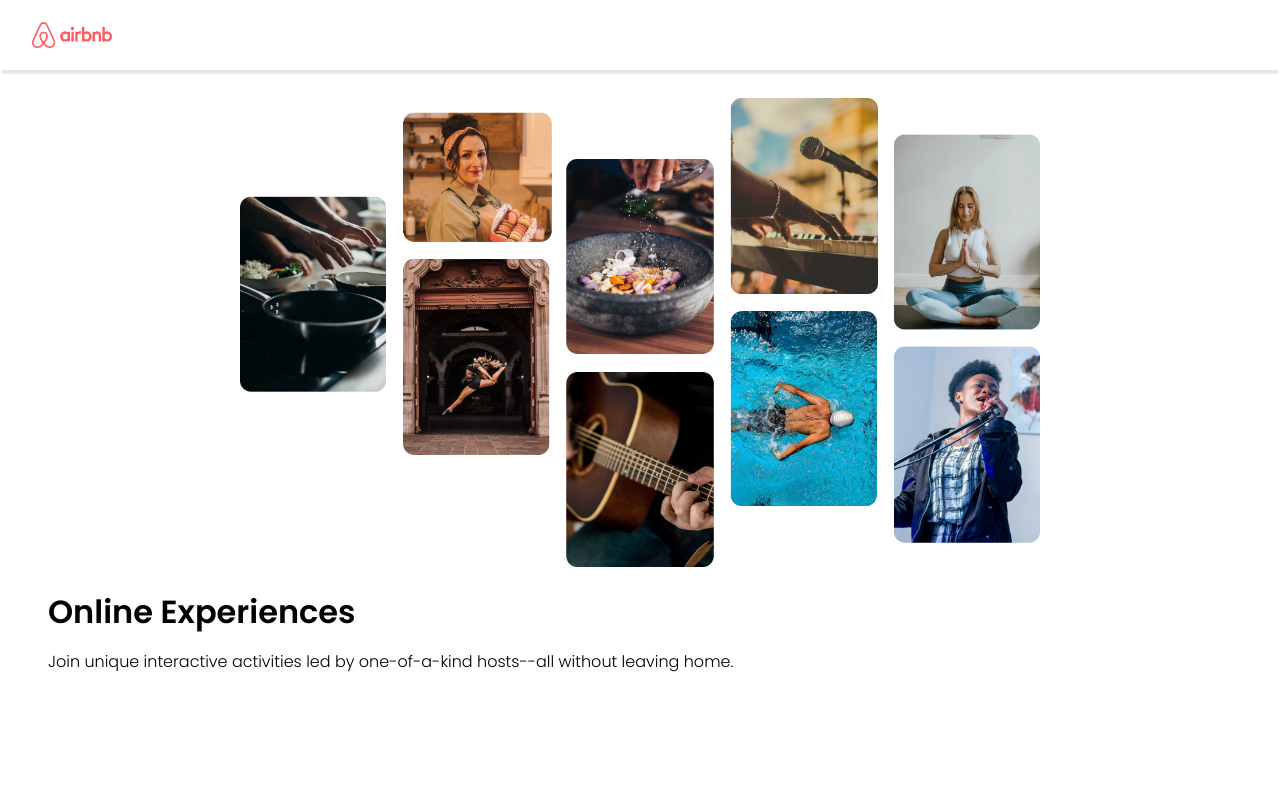
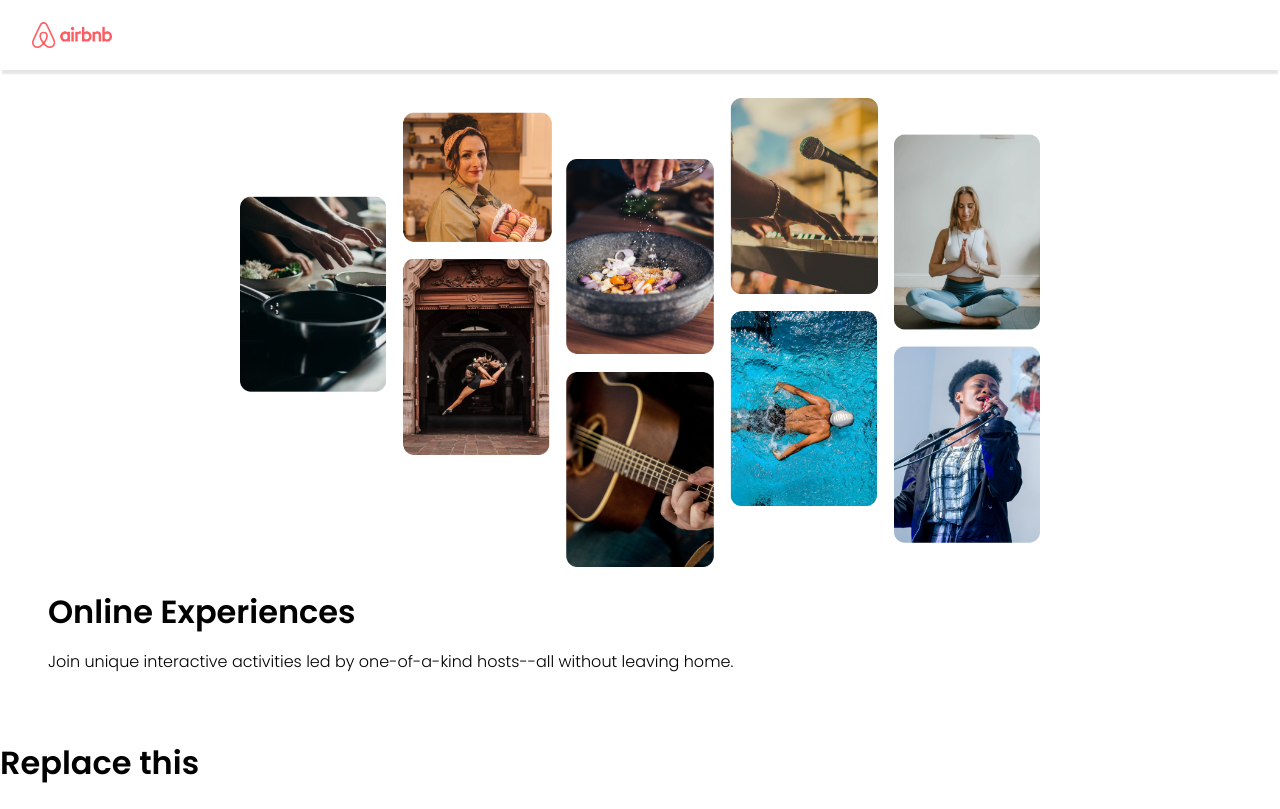
Before and after one commit to Dulshad/airbnb-experiences-clone, a React (Vite) app: page / in a window 1280 px wide. Built offline with nearby package versions, Linux system fonts and the light colour scheme.

Commit message:
added new project files

```diff
--- a/src/App.jsx
+++ b/src/App.jsx
@@ -1,11 +1,13 @@
 import Navbar from "./components/navbar/Navbar"
 import Hero from "./components/hero/Hero"
+import Card from "./components/card/Card"
 
 export default function App() {
     return (
         <>
             <Navbar />
             <Hero />
+            <Card />
         </>
     )
 }
--- /dev/null
+++ b/src/components/card/Card.jsx
@@ -0,0 +1,26 @@
+/*
+Challenge: Build the Card component
+For now, hard-code in the data (like
+the rating, title, price, etc.)
+
+Notes:
+- Only render 1 instance (I already did this for you)
+- The star icon and photo (katie-zaferes.png) are in the images
+  folder for your use
+- Make sure to include:
+    - image
+    - star icon (star.png), rating, and review count
+    - title
+    - cost/person
+- The main purpose of this challenge is to show you where our limitations
+  currently are, so don't worry about the fact that you're hard-coding all
+  this data into the component.
+*/
+
+const Card = () => {
+    return (
+        <h1>Replace this</h1>
+    )
+}
+
+export default Card;
```
Also changed, not shown: src/components/card/Card.module.css (added), src/images/katie-zaferes.png (added), src/images/star.png (added).
